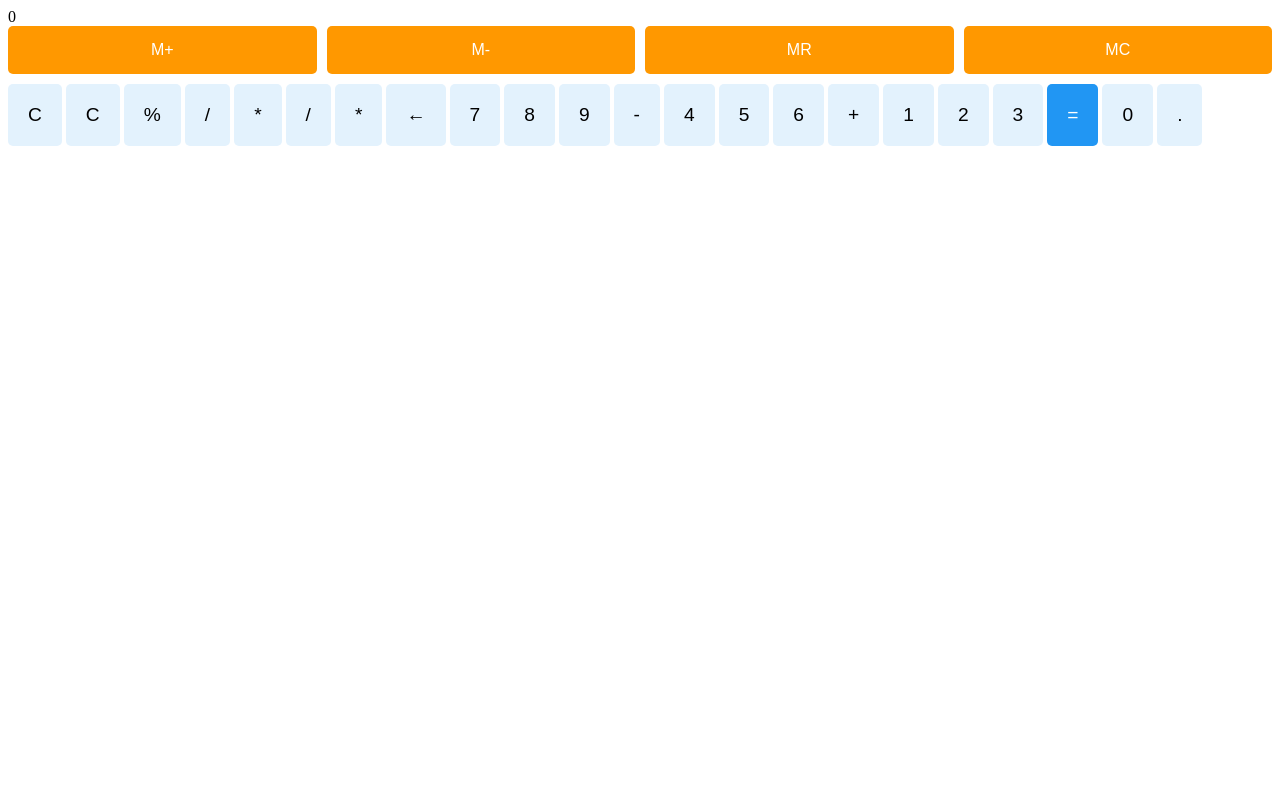
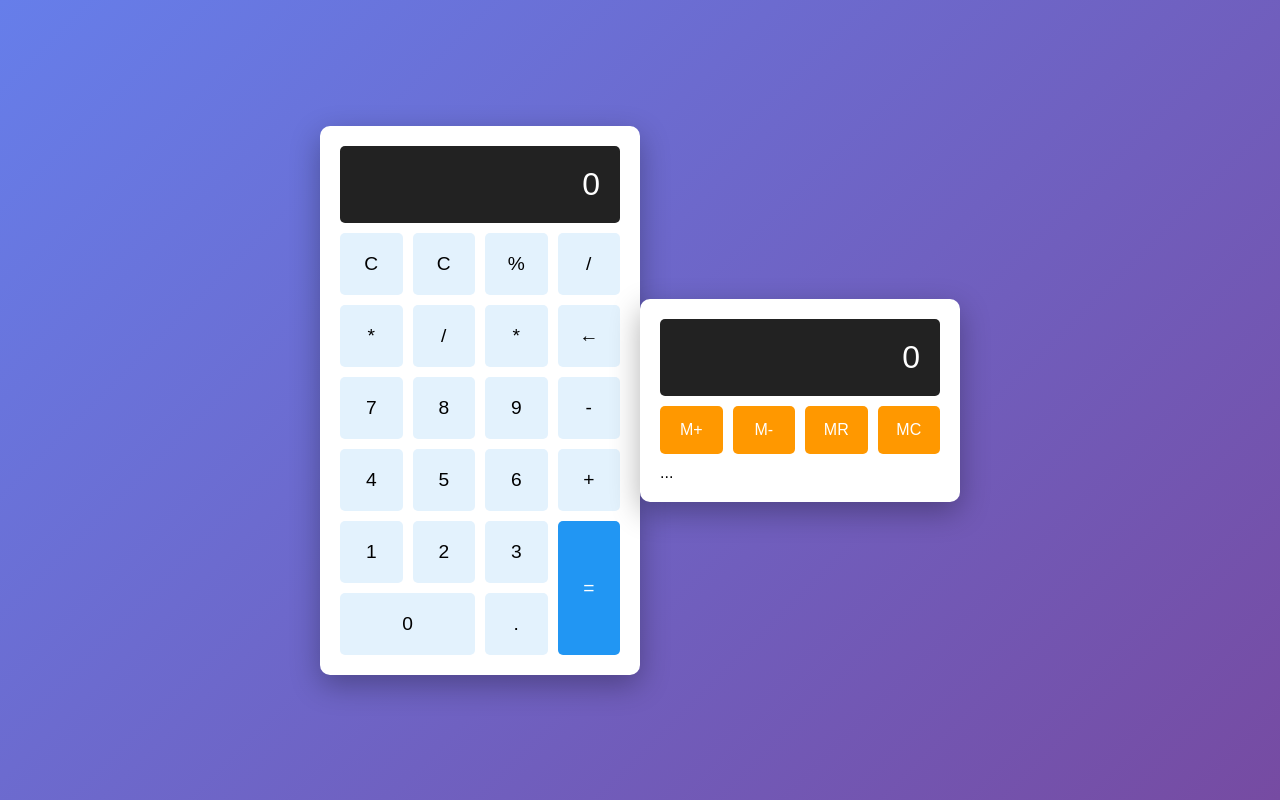
Before and after one commit to weipoyen970211/calculator-source-1, a plain HTML site: page index.html in a window 1280 px wide. Drawn offline with Linux system fonts and the light colour scheme.

Commit message:
他媽的我改錯了

```diff
--- a/index.html
+++ b/index.html
@@ -11,13 +11,6 @@
 <body>
     <div class="calculator">
         <div class="display" id="display">0</div>
-        <!-- 新增記憶功能區 -->
-        <div class="memory-buttons">
-            <button onclick="memoryAdd()" class="memory-btn">M+</button>
-            <button onclick="memorySubtract()" class="memory-btn">M-</button>
-            <button onclick="memoryRecall()" class="memory-btn">MR</button>
-            <button onclick="memoryClear()" class="memory-btn">MC</button>
-        </div>
         <div class="buttons">
             <button onclick="clearDisplay()">C</button>
             <!-- 在 C 按鈕後面增加 % 按鈕 -->
@@ -52,3 +45,19 @@
 </body>
 
 </html>
+<div class="calculator">
+    <div class="display" id="display">0</div>
+
+    <!-- 新增記憶功能區 -->
+    <div class="memory-buttons">
+        <button onclick="memoryAdd()" class="memory-btn">M+</button>
+        <button onclick="memorySubtract()" class="memory-btn">M-</button>
+        <button onclick="memoryRecall()" class="memory-btn">MR</button>
+        <button onclick="memoryClear()" class="memory-btn">MC</button>
+    </div>
+
+    <div class="buttons">
+        <!-- 原有按鈕 -->
+        ...
+    </div>
+</div>
--- a/script.js
+++ b/script.js
@@ -1,6 +1,5 @@
 let display = document.getElementById('display');
 let currentInput = '0';
-let memoryValue = 0;  // 新增記憶變數
 
 function updateDisplay() {
     display.textContent = currentInput;
@@ -56,6 +55,14 @@ function calculatePercentage() {
         }, 1500);
     }
 }
+// 在檔案開頭增加記憶變數
+let display = document.getElementById('display');
+let currentInput = '0';
+let memoryValue = 0;  // 新增記憶變數
+
+// ... 原有函數 ...
+
+// 新增記憶功能函數
 function memoryAdd() {
     try {
         let currentValue = eval(currentInput);
--- a/style.css
+++ b/style.css
@@ -1,3 +1,44 @@
+* {
+    margin: 0;
+    padding: 0;
+    box-sizing: border-box;
+}
+
+body {
+    display: flex;
+    justify-content: center;
+    align-items: center;
+    min-height: 100vh;
+    background: linear-gradient(135deg, #667eea 0%, #764ba2 100%);
+    font-family: 'Arial', sans-serif;
+}
+
+.calculator {
+    background: white;
+    padding: 20px;
+    border-radius: 10px;
+    box-shadow: 0 10px 30px rgba(0, 0, 0, 0.3);
+    width: 320px;
+}
+
+.display {
+    background: #222;
+    color: #fff;
+    font-size: 2em;
+    padding: 20px;
+    text-align: right;
+    border-radius: 5px;
+    margin-bottom: 10px;
+    min-height: 60px;
+    word-wrap: break-word;
+}
+
+.buttons {
+    display: grid;
+    grid-template-columns: repeat(4, 1fr);
+    gap: 10px;
+}
+
 /* 修改 button 的背景色 */
 button {
     padding: 20px;
@@ -22,6 +63,10 @@ button:hover {
 
 .equals:hover {
     background: #1976d2;
+}
+
+.zero {
+    grid-column: span 2;
 }
 /* 新增記憶按鈕樣式 */
 .memory-buttons {
```
